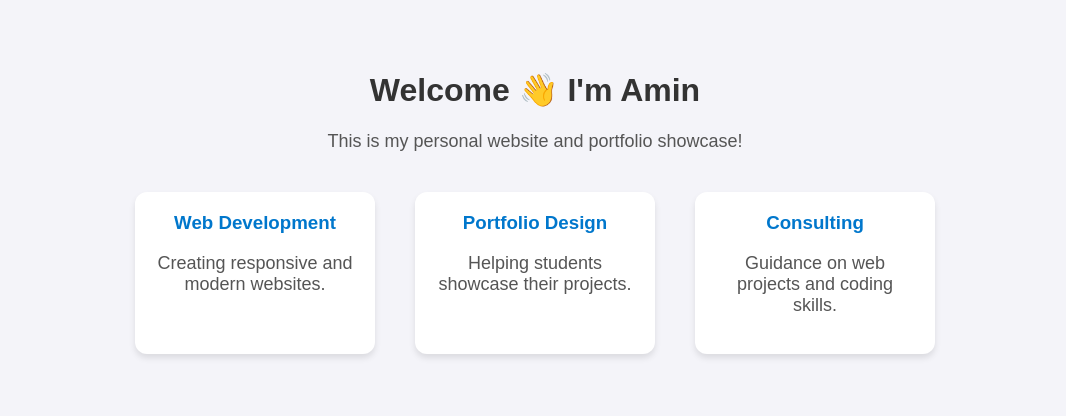
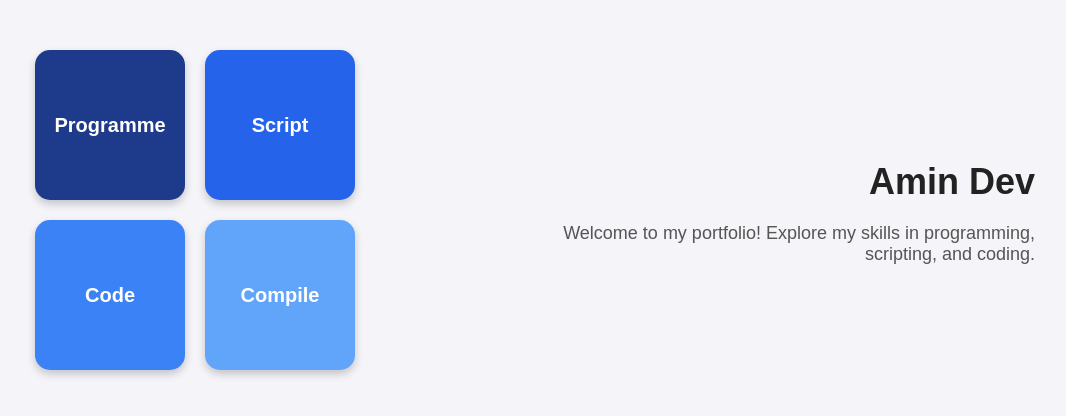
Before and after one commit to mohamed-compile/mohamed-dev, a plain HTML site: page index.html in a window 1280 px wide. Shown: the whole page, without its empty margins (105-1171 px from the left). Drawn offline with Linux system fonts and the light colour scheme.

Commit message:
Update index.html

```diff
--- a/index.html
+++ b/index.html
@@ -3,58 +3,89 @@
 <head>
 <meta charset="UTF-8">
 <meta name="viewport" content="width=device-width, initial-scale=1.0">
-  <title>Amin Dev Portfolio</title>
+<title>Amin Dev Section</title>
 <style>
   body {
     font-family: Arial, sans-serif;
-      text-align: center;
+    margin: 0;
     background-color: #f4f4f9;
-      margin: 0;
+  }
+
+  .section {
+    display: flex;
+    justify-content: space-between;
+    align-items: center;
     padding: 50px;
+    max-width: 1000px;
+    margin: auto;
   }
-    h1 {
-      color: #333;
+
+  /* Right side: Developer name + description */
+  .dev-info {
+    flex: 1;
+    text-align: right;
+    padding-left: 50px;
   }
-    p {
+
+  .dev-info h1 {
+    font-size: 36px;
+    color: #222;
+    margin-bottom: 20px;
+  }
+
+  .dev-info p {
+    font-size: 18px;
     color: #555;
-      font-size: 18px;
   }
-    .services {
-      margin-top: 40px;
+
+  /* Left side: Boxes */
+  .boxes {
+    flex: 1;
+    display: grid;
+    grid-template-columns: repeat(2, 150px);
+    grid-template-rows: repeat(2, 150px);
+    gap: 20px;
+  }
+
+  .box {
     display: flex;
     justify-content: center;
-      gap: 40px;
+    align-items: center;
+    color: #fff;
+    font-size: 20px;
+    font-weight: bold;
+    border-radius: 15px;
+    box-shadow: 0 4px 8px rgba(0,0,0,0.2);
+    transition: transform 0.3s;
   }
-    .service-box {
-      background-color: #fff;
-      padding: 20px;
-      border-radius: 12px;
-      box-shadow: 0 4px 6px rgba(0,0,0,0.1);
-      width: 200px;
+
+  .box:hover {
+    transform: translateY(-5px);
   }
-    .service-box h3 {
-      margin-top: 0;
-      color: #0077cc;
-    }
+
+  .box1 { background: #1e3a8a; } /* أزرق غامق */
+  .box2 { background: #2563eb; } /* أزرق متوسط */
+  .box3 { background: #3b82f6; } /* أزرق فاتح */
+  .box4 { background: #60a5fa; } /* أزرق سماوي */
 </style>
 </head>
 <body>
-  <h1>Welcome 👋 I'm Amin</h1>
-  <p>This is my personal website and portfolio showcase!</p>
 
-  <div class="services">
-    <div class="service-box">
-      <h3>Web Development</h3>
-      <p>Creating responsive and modern websites.</p>
+<div class="section">
+  <!-- Left: Boxes -->
+  <div class="boxes">
+    <div class="box box1">Programme</div>
+    <div class="box box2">Script</div>
+    <div class="box box3">Code</div>
+    <div class="box box4">Compile</div>
   </div>
-    <div class="service-box">
-      <h3>Portfolio Design</h3>
-      <p>Helping students showcase their projects.</p>
-    </div>
-    <div class="service-box">
-      <h3>Consulting</h3>
-      <p>Guidance on web projects and coding skills.</p>
+
+  <!-- Right: Developer info -->
+  <div class="dev-info">
+    <h1>Amin Dev</h1>
+    <p>Welcome to my portfolio! Explore my skills in programming, scripting, and coding.</p>
   </div>
 </div>
+
 </body>
 </html>
```
Lines whose indentation alone changed are shown as unchanged.
